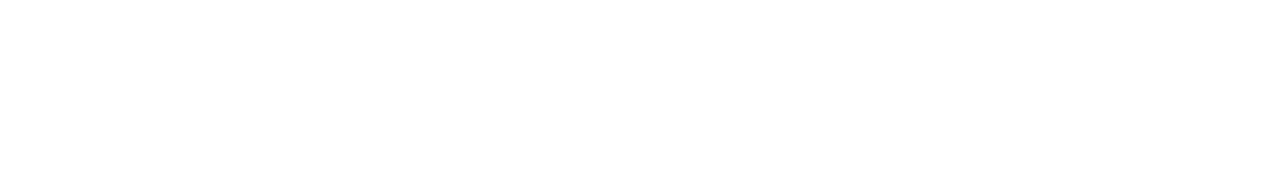
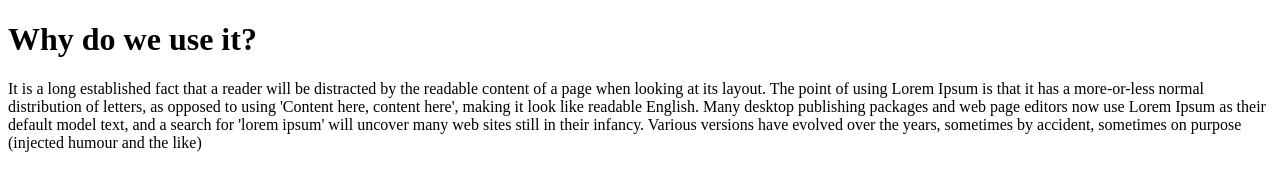
Before and after one commit to Riazalmahmud/my-second-repo, a plain HTML site: page index.html in a window 1280 px wide. Drawn offline with Linux system fonts and the light colour scheme.

Commit message:
images add

```diff
--- a/index.html
+++ b/index.html
@@ -7,6 +7,7 @@
     <title>my second git</title>
 </head>
 <body>
-
+    <h1>Why do we use it?</h1>
+<p>It is a long established fact that a reader will be distracted by the readable content of a page when looking at its layout. The point of using Lorem Ipsum is that it has a more-or-less normal distribution of letters, as opposed to using 'Content here, content here', making it look like readable English. Many desktop publishing packages and web page editors now use Lorem Ipsum as their default model text, and a search for 'lorem ipsum' will uncover many web sites still in their infancy. Various versions have evolved over the years, sometimes by accident, sometimes on purpose (injected humour and the like)</p>
 </body>
 </html>
```
